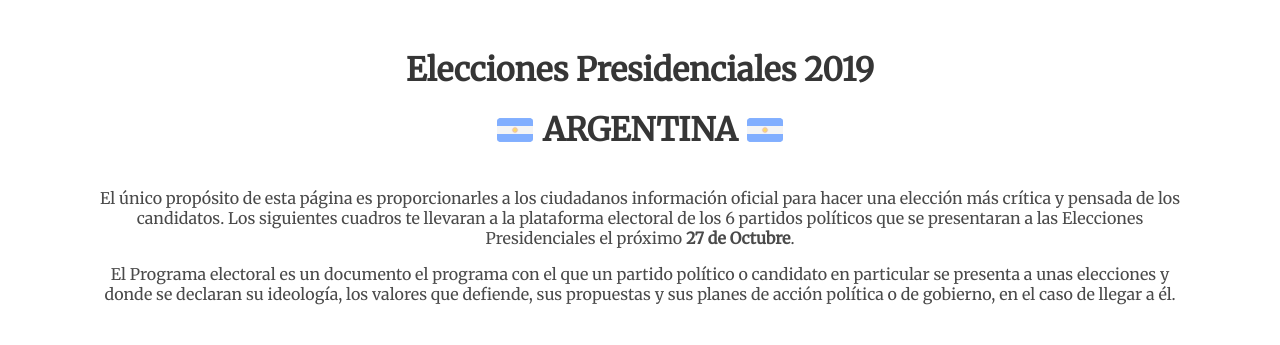
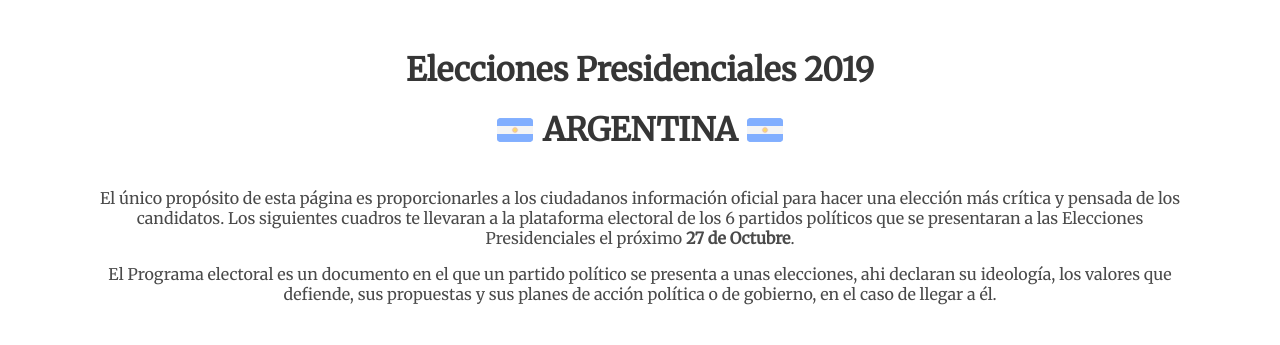
Before and after one commit to leandroserapio/elecciones2019, a plain HTML site: page index.html in a window 1280 px wide. Shown: the top 345 px of the page. Drawn offline with nearby package versions, Linux system fonts and the light colour scheme.

Commit message:
Arreglando texto

```diff
--- a/index.html
+++ b/index.html
@@ -8,15 +8,13 @@
     <link href="https://fonts.googleapis.com/css?family=Merriweather&display=swap" rel="stylesheet">
     <link rel="stylesheet" href="https://cdnjs.cloudflare.com/ajax/libs/bulma/0.7.5/css/bulma.min.css">
     <link rel="shortcut icon" href="images/favicon.ico" type="image/x-icon">
-        <!-- Global site tag (gtag.js) - Google Analytics -->
     <script async src="https://www.googletagmanager.com/gtag/js?id=UA-149750349-1"></script>
     <script>
     window.dataLayer = window.dataLayer || [];
     function gtag(){dataLayer.push(arguments);}
     gtag('js', new Date());
     gtag('config', 'UA-149750349-1');
-</script>
-
+    </script>
   </head>
   <body>
   <section class="section">
@@ -37,7 +35,7 @@
                             El único propósito de esta página es proporcionarles a los ciudadanos información oficial para hacer una elección más crítica y pensada de los candidatos. Los siguientes cuadros te llevaran a la plataforma electoral de los 6 partidos políticos que se presentaran a las Elecciones Presidenciales el próximo <b>27 de Octubre</b>.
                         </p>
                         <p class="subtitle is-6">
-                            El Programa electoral es un documento el programa con el que un partido político o candidato en particular se presenta a unas elecciones y donde se declaran su ideología, los valores que defiende, sus propuestas y sus planes de acción política o de gobierno, en el caso de llegar a él.
+                            El Programa electoral es un documento en el que un partido político se presenta a unas elecciones, ahi declaran su ideología, los valores que defiende, sus propuestas y sus planes de acción política o de gobierno, en el caso de llegar a él.
                         </p>
                     </div>
                 </div>
```
